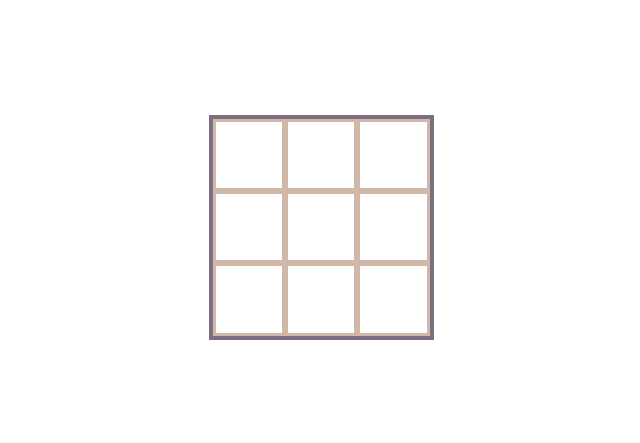
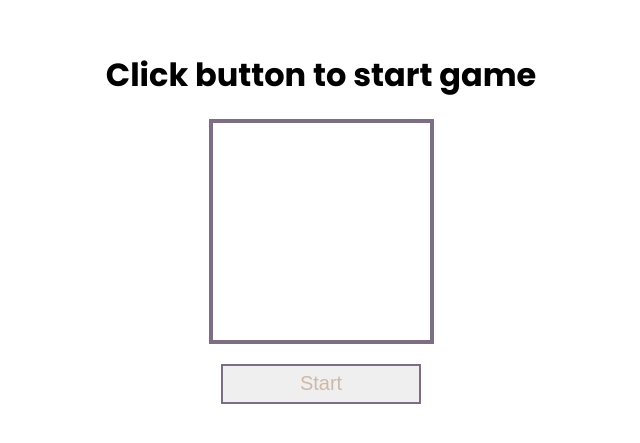
Before and after one commit to Pawel-Serkowski/Monkey-Test, a React (Create React App) app: page / in a window 1280 px wide. Shown: the part 173-616 px from the top of the page, without its empty margins (319-959 px from the left). Built offline with nearby package versions, Linux system fonts and the light colour scheme.

Commit message:
pre-final version. Basic functionality. Game is working. I have to make code clear :)

```diff
--- a/src/App.css
+++ b/src/App.css
@@ -17,6 +17,7 @@
 body {
   width: 100%;
   height: 100vh;
+  font-family: "poppins", sans-serif;
 }
 
 .app {
@@ -25,5 +26,6 @@ body {
   display: flex;
   justify-content: center;
   align-items: center;
+  flex-direction: column;
   background-color: var(--light-color-color);
 }
--- a/src/App.js
+++ b/src/App.js
@@ -1,13 +1,32 @@
-import React from "react";
+import React, { useState } from "react";
 
 import BoxContainer from "./components/container/BoxContainer";
+import StartButton from "./components/button/StartButton";
+import Header from "./components/header/Header";
 
 import "./App.css";
 
 const App = () => {
+  const [isStarted, setIsStarted] = useState(false);
+  const [inputText, setInputText] = useState("Click button to start game");
+  const startButtonHandler = () => {
+    setIsStarted((prev_state) => !prev_state);
+    const text = isStarted ? "Click button to start game" : "Good Luck!";
+    setInputText(text);
+  };
+  const winTextHandler = (text) => {
+    setIsStarted(false);
+    setInputText(text);
+  };
+
   return (
     <div className="app">
-      <BoxContainer />
+      <Header text={inputText} />
+      <BoxContainer isGameStarted={isStarted} func={winTextHandler} />
+      <StartButton
+        actualText={!isStarted ? "Start" : "Stop"}
+        func={startButtonHandler}
+      />
     </div>
   );
 };
--- a/src/components/boxes/ValueBox.js
+++ b/src/components/boxes/ValueBox.js
@@ -1,4 +1,4 @@
-import React, { useState } from "react";
+import React, { useState, useEffect } from "react";
 
 import "./ValueBox.css";
 
@@ -11,6 +11,14 @@ const ValueBox = (props) => {
     setIsActive(true);
     setIsError(props.checkingFunc(props.value));
   };
+
+  useEffect(() => {
+    if (!props.isGameStarted) {
+      return;
+    }
+    setIsError(false);
+    setIsActive(false);
+  }, [props.isGameStarted]);
 
   return (
     <div
--- /dev/null
+++ b/src/components/button/StartButton.css
@@ -0,0 +1,16 @@
+.start-button {
+  outline: none;
+  border: 2px solid var(--dark-color);
+  color: var(--dark-main-color);
+  font-size: 20px;
+  cursor: pointer;
+  width: 200px;
+  height: 40px;
+  transition: all 0.4s;
+  margin-top: 20px;
+}
+.start-button:hover {
+  color: var(--dark-color);
+  background-color: var(--dark-main-color);
+  border-color: var(--light-color);
+}
--- /dev/null
+++ b/src/components/button/StartButton.js
@@ -0,0 +1,13 @@
+import React from "react";
+
+import "./StartButton.css";
+
+const StartButton = (props) => {
+  return (
+    <button id="start-button" className="start-button" onClick={props.func}>
+      {props.actualText}
+    </button>
+  );
+};
+
+export default StartButton;
--- a/src/components/container/BoxContainer.js
+++ b/src/components/container/BoxContainer.js
@@ -5,12 +5,13 @@ import { generateLevel } from "./generate-level";
 import "./BoxContainer.css";
 
 const level = 3;
-const tiles = generateLevel(level);
-const how_many_tiles = tiles.length;
+const how_many_tiles = level * level;
 
-const BoxContainer = () => {
+const BoxContainer = (props) => {
   const [isAllOpen, setIsAllOpen] = useState(false);
+  const [tiles, setTiles] = useState([]);
   const correctNextNumber = useRef(1);
+  const timer = useRef(undefined);
 
   const STYLE = {
     gridTemplateColumns: `repeat(${level}, 1fr)`,
@@ -22,11 +23,13 @@ const BoxContainer = () => {
   const checkCorrectness = (clicked_number) => {
     if (clicked_number !== correctNextNumber.current) {
       setIsAllOpen(true);
+      props.func();
+      props.func("You failed");
       return true;
     }
     correctNextNumber.current = correctNextNumber.current + 1;
     if (clicked_number === how_many_tiles) {
-      console.log("You win");
+      props.func("You Won!");
     }
     return false;
   };
@@ -35,13 +38,20 @@ const BoxContainer = () => {
     const hideTilesHandler = () => {
       setIsAllOpen(false);
     };
+    const showTilesHandler = () => {
+      setTiles(generateLevel(level));
+      setIsAllOpen(true);
+      timer.current = setTimeout(hideTilesHandler, (level - 1) * 3 * 1000);
+    };
+    if (timer.current) clearTimeout(timer.current);
 
-    const showTilesHandler = () => {
+    if (!props.isGameStarted) {
       setIsAllOpen(true);
-      setTimeout(hideTilesHandler, ((level - 1) * 2 + 1) * 1000);
-    };
+      correctNextNumber.current = 1;
+      return;
+    }
     showTilesHandler();
-  }, []);
+  }, [props.isGameStarted]);
 
   return (
     <section className="box-container" style={STYLE}>
@@ -52,6 +62,7 @@ const BoxContainer = () => {
             key={value}
             isAllOpen={isAllOpen}
             checkingFunc={checkCorrectness}
+            isGameStarted={props.isGameStarted}
           />
         );
       })}
--- /dev/null
+++ b/src/components/header/Header.css
@@ -0,0 +1,3 @@
+.header-text {
+  margin-bottom: 20px;
+}
--- /dev/null
+++ b/src/components/header/Header.js
@@ -0,0 +1,9 @@
+import React from "react";
+
+import "./Header.css";
+
+const Header = (props) => {
+  return <h1 className="header-text">{props.text}</h1>;
+};
+
+export default Header;
```
